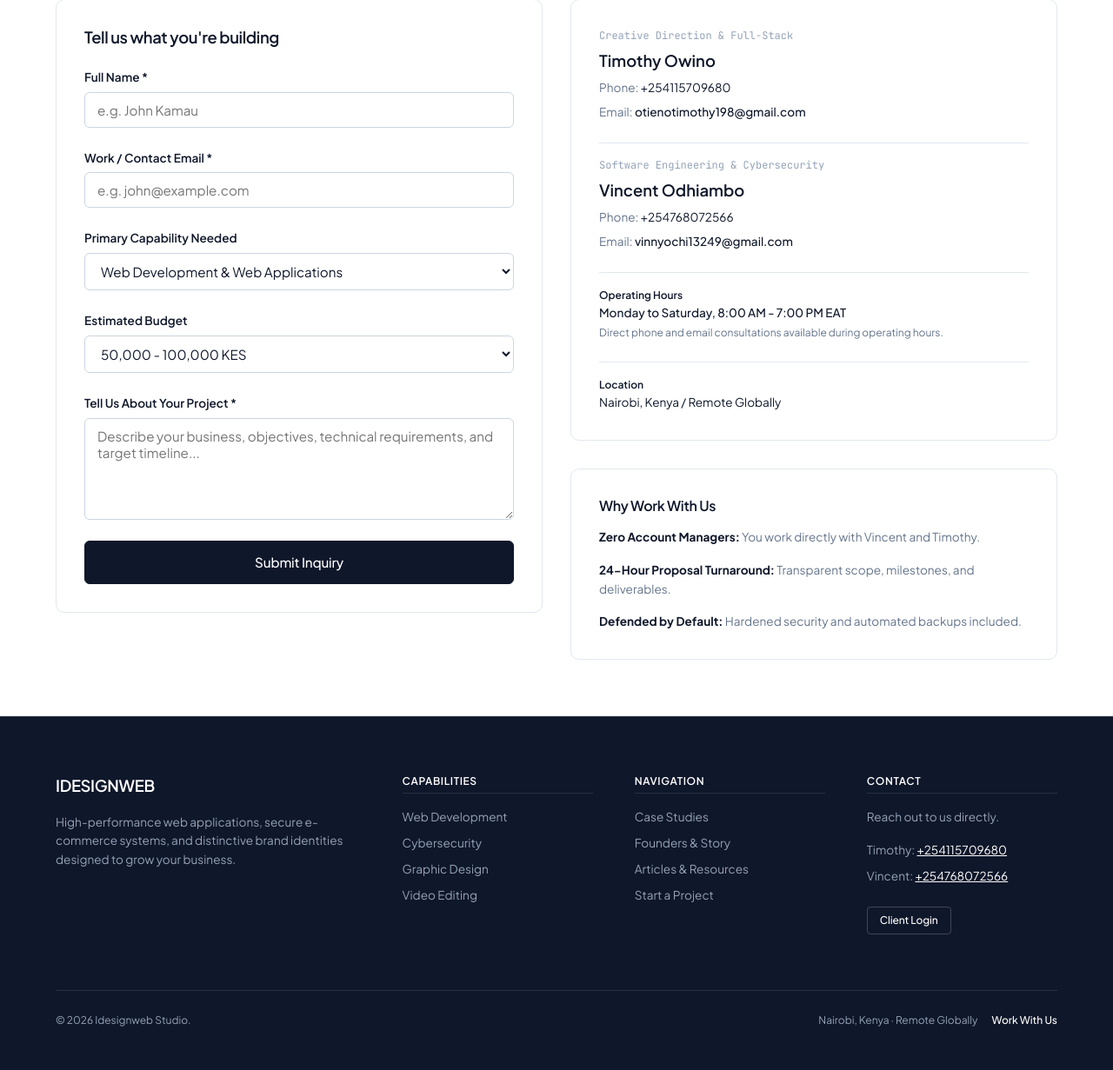
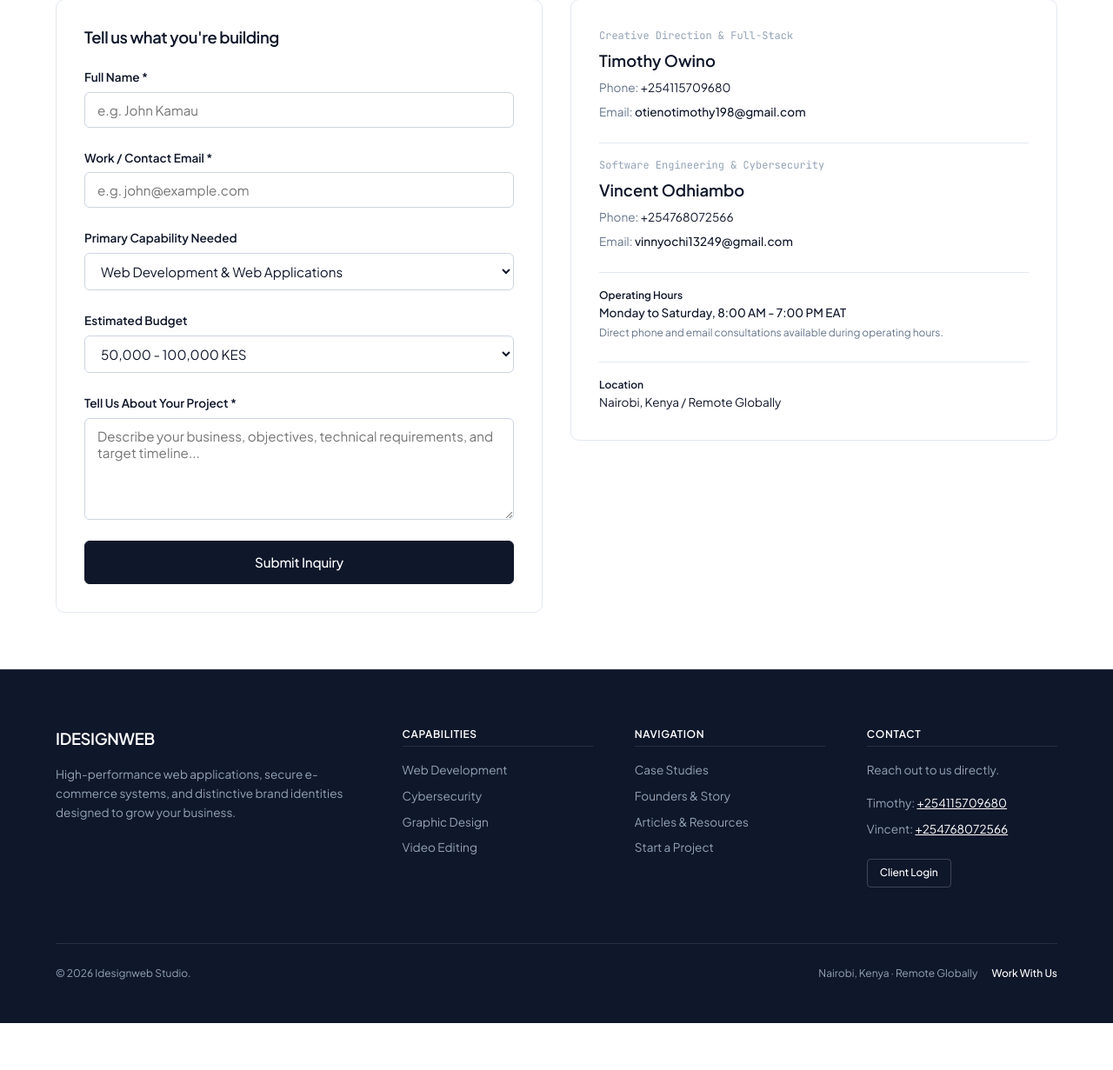
Before and after one commit to vincent0-ai/idesignweb, a Django app: page /contact/ in a window 1280 px wide. Shown: the part 393-1624 px from the top of the page at 87% size. After the commit the page ends 1570 px from the top, so only its background shows below. Run offline with Django 5.2, Linux system fonts and the light colour scheme.

Commit message:
Removed unnecessary description

```diff
--- a/templates/public/contact.html
+++ b/templates/public/contact.html
@@ -45,7 +45,8 @@
               <option value="Cybersecurity Audit & Server Hardening">Cybersecurity Audit & Server Hardening</option>
               <option value="E-Commerce Platform with Payments">E-Commerce Platform with Payments</option>
               <option value="Brand Identity & Vector Logo System">Brand Identity & Vector Logo System</option>
-              <option value="Commercial Video Production & Social Cuts">Commercial Video Production & Social Cuts</option>
+              <option value="Commercial Video Production & Social Cuts">Commercial Video Production & Social Cuts
+              </option>
               <option value="Full Retainer / Managed Systems">Full Retainer / Managed Systems</option>
             </select>
           </div>
@@ -78,29 +79,39 @@
           <div style="display: flex; flex-direction: column; gap: var(--space-lg);">
             <!-- Founder: Timothy Owino -->
             <div>
-              <div style="font-size: var(--text-tiny); font-family: var(--font-mono); color: var(--text-dim); margin-bottom: 4px;">
+              <div
+                style="font-size: var(--text-tiny); font-family: var(--font-mono); color: var(--text-dim); margin-bottom: 4px;">
                 Creative Direction & Full-Stack
               </div>
-              <div style="font-size: 1.15rem; font-weight: var(--weight-bold); color: var(--text-main); margin-bottom: 6px;">
+              <div
+                style="font-size: 1.15rem; font-weight: var(--weight-bold); color: var(--text-main); margin-bottom: 6px;">
                 Timothy Owino
               </div>
               <div style="display: flex; flex-direction: column; gap: 6px; font-size: var(--text-small);">
-                <div><span style="color: var(--text-muted);">Phone:</span> <a href="tel:+254115709680" style="color: var(--text-main); font-weight: var(--weight-semibold);">+254115709680</a></div>
-                <div><span style="color: var(--text-muted);">Email:</span> <a href="mailto:otienotimothy198@gmail.com" style="color: var(--text-main); font-weight: var(--weight-medium); word-break: break-all;">otienotimothy198@gmail.com</a></div>
+                <div><span style="color: var(--text-muted);">Phone:</span> <a href="tel:+254115709680"
+                    style="color: var(--text-main); font-weight: var(--weight-semibold);">+254115709680</a></div>
+                <div><span style="color: var(--text-muted);">Email:</span> <a href="mailto:otienotimothy198@gmail.com"
+                    style="color: var(--text-main); font-weight: var(--weight-medium); word-break: break-all;">otienotimothy198@gmail.com</a>
+                </div>
               </div>
             </div>
 
             <!-- Co-Founder: Vincent Odhiambo -->
             <div style="border-top: 1px solid var(--border-hairline); padding-top: var(--space-md);">
-              <div style="font-size: var(--text-tiny); font-family: var(--font-mono); color: var(--text-dim); margin-bottom: 4px;">
+              <div
+                style="font-size: var(--text-tiny); font-family: var(--font-mono); color: var(--text-dim); margin-bottom: 4px;">
                 Software Engineering & Cybersecurity
               </div>
-              <div style="font-size: 1.15rem; font-weight: var(--weight-bold); color: var(--text-main); margin-bottom: 6px;">
+              <div
+                style="font-size: 1.15rem; font-weight: var(--weight-bold); color: var(--text-main); margin-bottom: 6px;">
                 Vincent Odhiambo
               </div>
               <div style="display: flex; flex-direction: column; gap: 6px; font-size: var(--text-small);">
-                <div><span style="color: var(--text-muted);">Phone:</span> <a href="tel:+254768072566" style="color: var(--text-main); font-weight: var(--weight-semibold);">+254768072566</a></div>
-                <div><span style="color: var(--text-muted);">Email:</span> <a href="mailto:vinnyochi13249@gmail.com" style="color: var(--text-main); font-weight: var(--weight-medium); word-break: break-all;">vinnyochi13249@gmail.com</a></div>
+                <div><span style="color: var(--text-muted);">Phone:</span> <a href="tel:+254768072566"
+                    style="color: var(--text-main); font-weight: var(--weight-semibold);">+254768072566</a></div>
+                <div><span style="color: var(--text-muted);">Email:</span> <a href="mailto:vinnyochi13249@gmail.com"
+                    style="color: var(--text-main); font-weight: var(--weight-medium); word-break: break-all;">vinnyochi13249@gmail.com</a>
+                </div>
               </div>
             </div>
 
@@ -120,25 +131,6 @@
             </div>
           </div>
         </div>
-
-        <!-- Studio Commitments -->
-        <div class="card" style="padding: var(--space-xl);">
-          <h3 style="font-size: var(--text-h4); margin-bottom: var(--space-md);">Why Work With Us</h3>
-          <div style="display: flex; flex-direction: column; gap: var(--space-md); font-size: var(--text-small);">
-            <div>
-              <strong style="color: var(--text-main);">Zero Account Managers:</strong>
-              <span style="color: var(--text-muted);"> You work directly with Vincent and Timothy.</span>
-            </div>
-            <div>
-              <strong style="color: var(--text-main);">24-Hour Proposal Turnaround:</strong>
-              <span style="color: var(--text-muted);"> Transparent scope, milestones, and deliverables.</span>
-            </div>
-            <div>
-              <strong style="color: var(--text-main);">Defended by Default:</strong>
-              <span style="color: var(--text-muted);"> Hardened security and automated backups included.</span>
-            </div>
-          </div>
-        </div>
       </div>
 
     </div>
```
Also changed, not shown: templates/public/about.html (+10 -26 lines).
